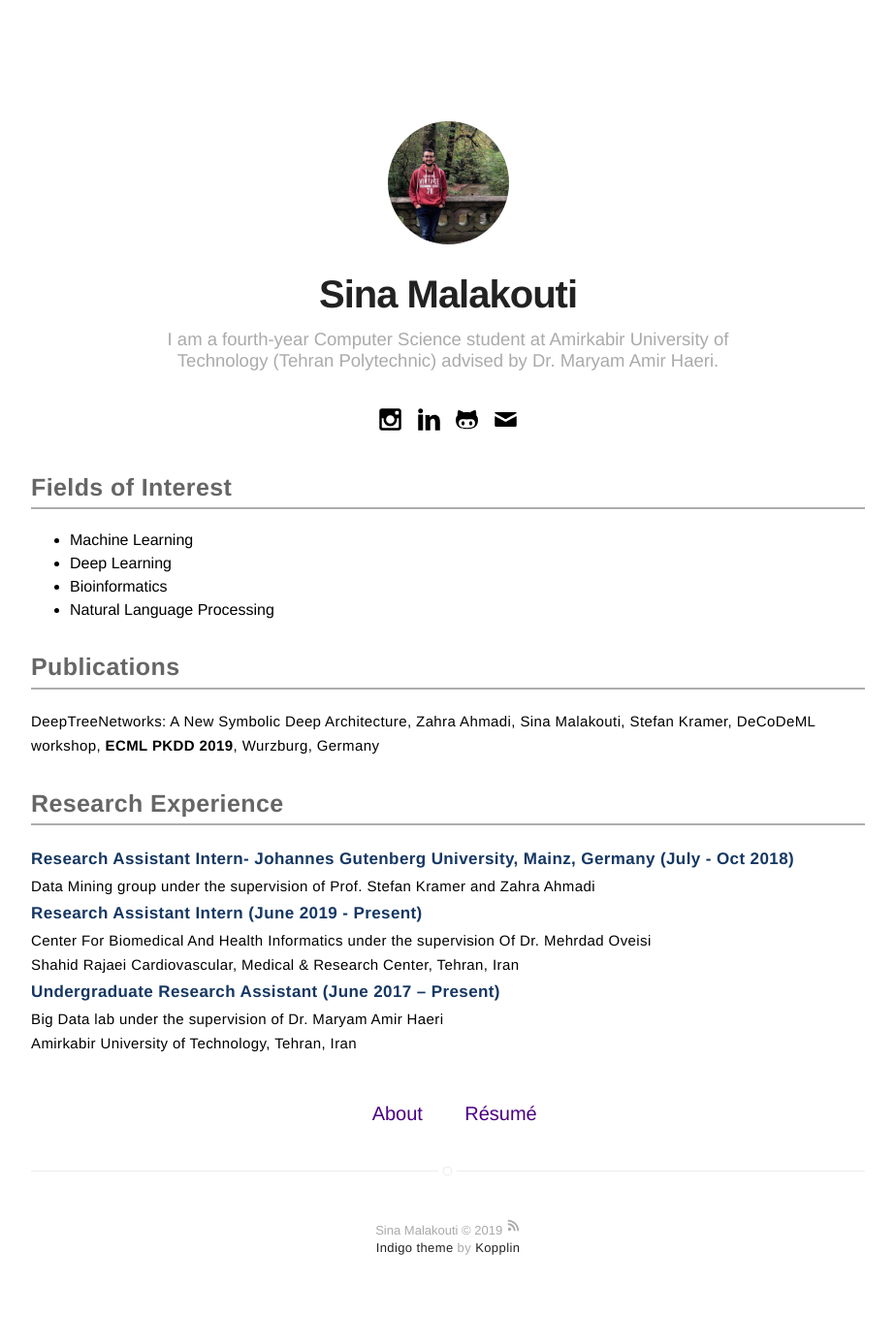
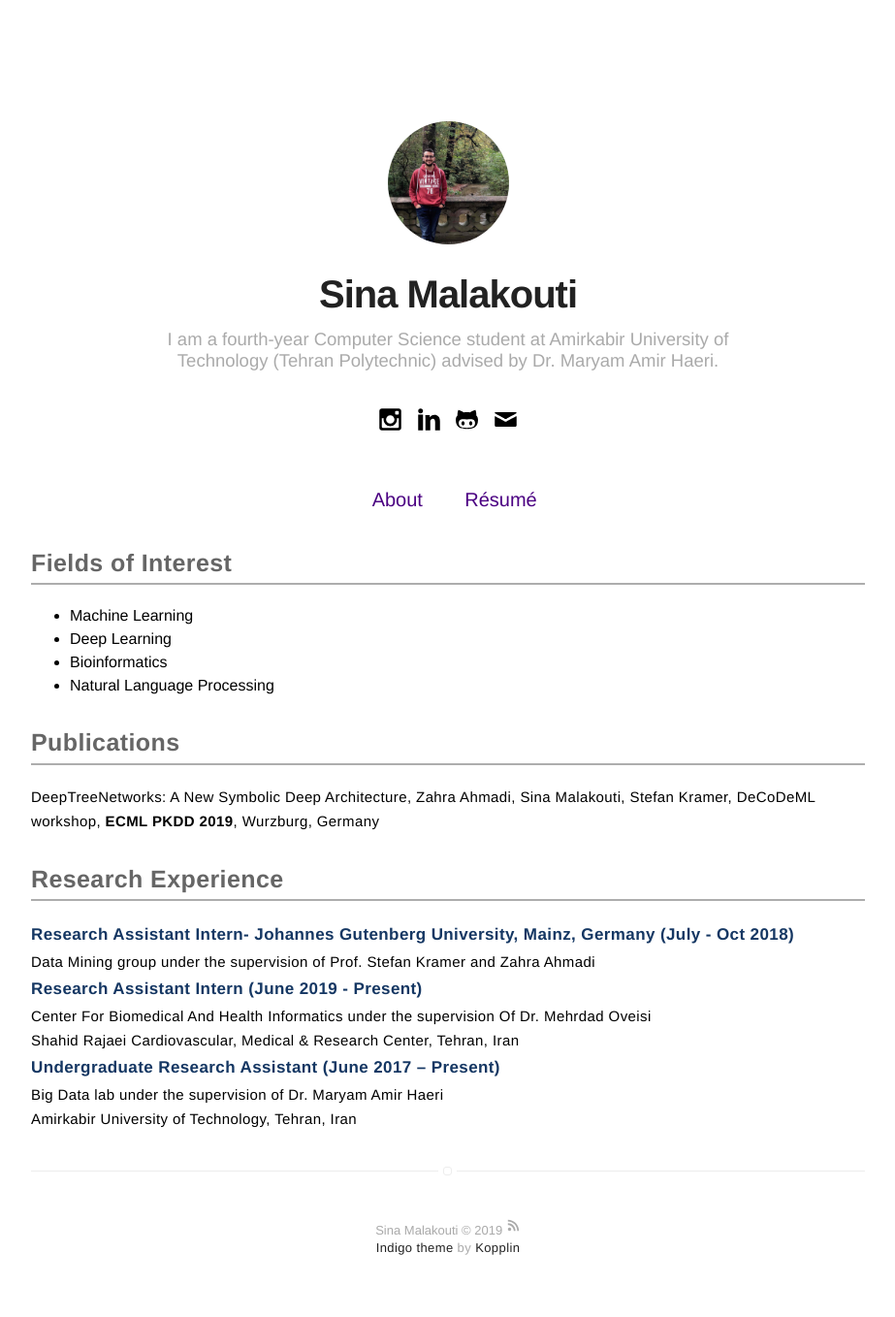
Before and after one commit to sinamalakouti/sinamalakouti.github.io, a Jekyll site: the page built from index.html, in a window 1280 px wide. Shown: the whole page at 97% size, without its empty margins (178-1101 px from the left). Built offline with Jekyll 4.4.1, drawn with Linux system fonts in a browser that asks for light colours.

Commit message:
first page changed

```diff
--- a/_includes/header.html
+++ b/_includes/header.html
@@ -25,6 +25,7 @@
 <!-- including other folan -->
         {% include social-links.html %}
     </header>
+    {% include nav.html %}
 
     <div>
         <p class="inf_header"> Fields of Interest</p>
@@ -55,5 +56,3 @@
     </div>
 
 {% endif %}
-
-{% include nav.html %}
```
